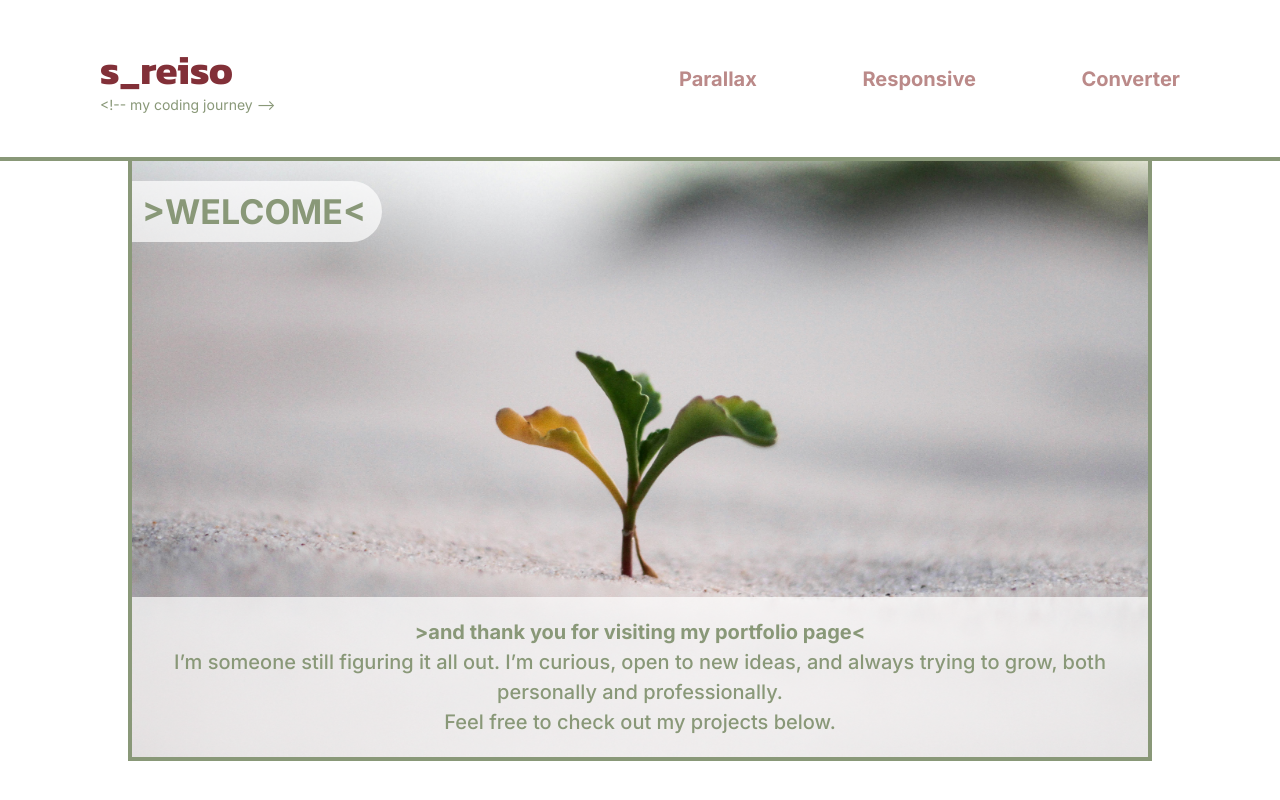
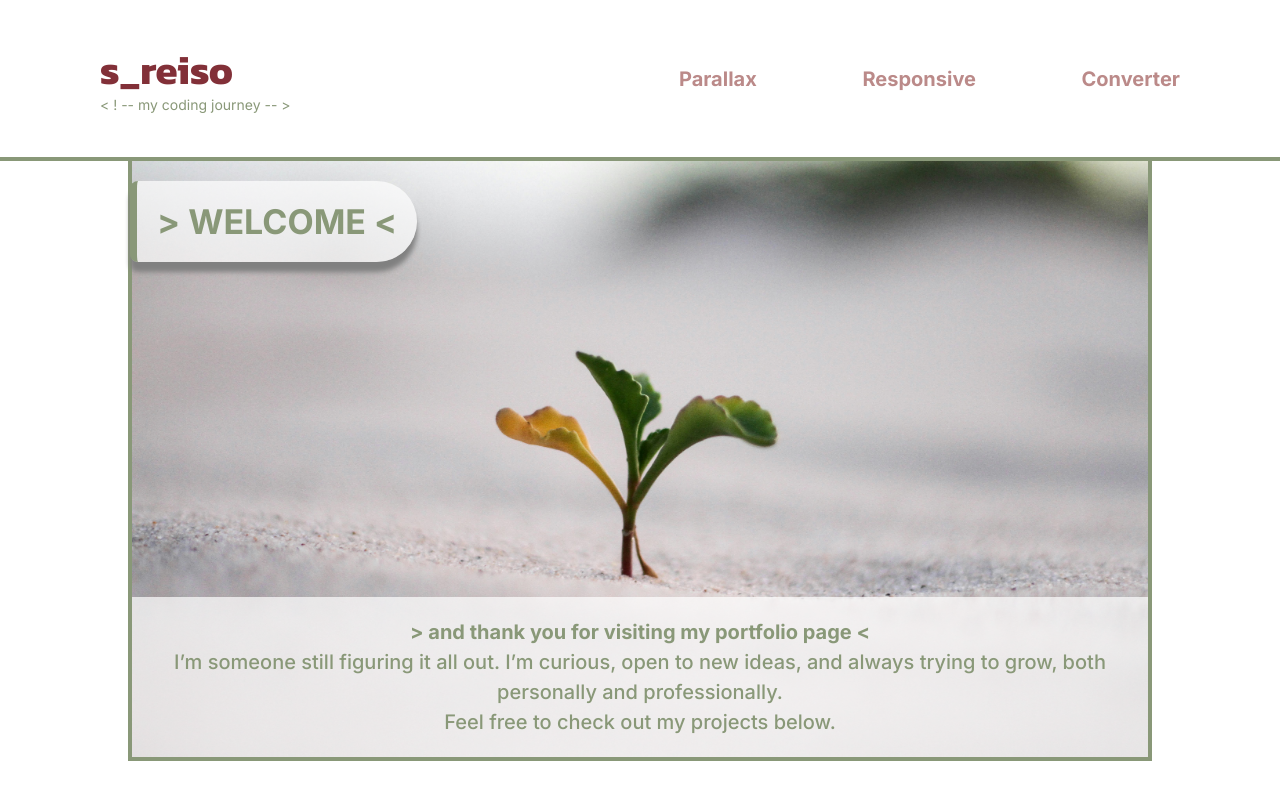
Before and after one commit to TephyWifi/Stephanie-Portfolio, a website: page index.html in a window 1280 px wide. Shown: the top 800 px of the page. Drawn offline with Linux system fonts and the light colour scheme; a web font is replaced by a local one.

Commit message:
fixed spacing in text and added shadow on main page title box

```diff
--- a/css/style.css
+++ b/css/style.css
@@ -79,7 +79,7 @@ nav li {
 nav a {
   text-decoration: none;
   color: var(--rosy-brown);
-  padding-left: 5rem;
+  margin-left: 5rem;
 }
 
 nav a:hover {
--- a/css/welcome-page.css
+++ b/css/welcome-page.css
@@ -27,21 +27,22 @@
     display: flex;
     top: 1rem;
     flex-direction: column;
-    justify-content: start;
-    /* align-items: left; */
-    width: 12.5rem;
     height: auto;
+    left: -2px;
 }
 
 .hero-title {
     align-items: center;
+    justify-content: center;
     font-size: 1.7rem;
     font-weight: bold;
     color: var(--moss-green);
     background: rgb(255,255,255);
     background: rgba(255, 255, 255,0.7);
-    padding: .5rem;
-    border-radius: 0 50px 50px 0;
+    padding: 1rem;
+    border-radius: 10px 50px 50px 10px;
+    border-left: solid 7px var(--moss-green);
+    box-shadow: 0px 10px 5px gray;
 }
 
 .hero-text-container {
```
Also changed, not shown: index.html (+3 -3 lines).
